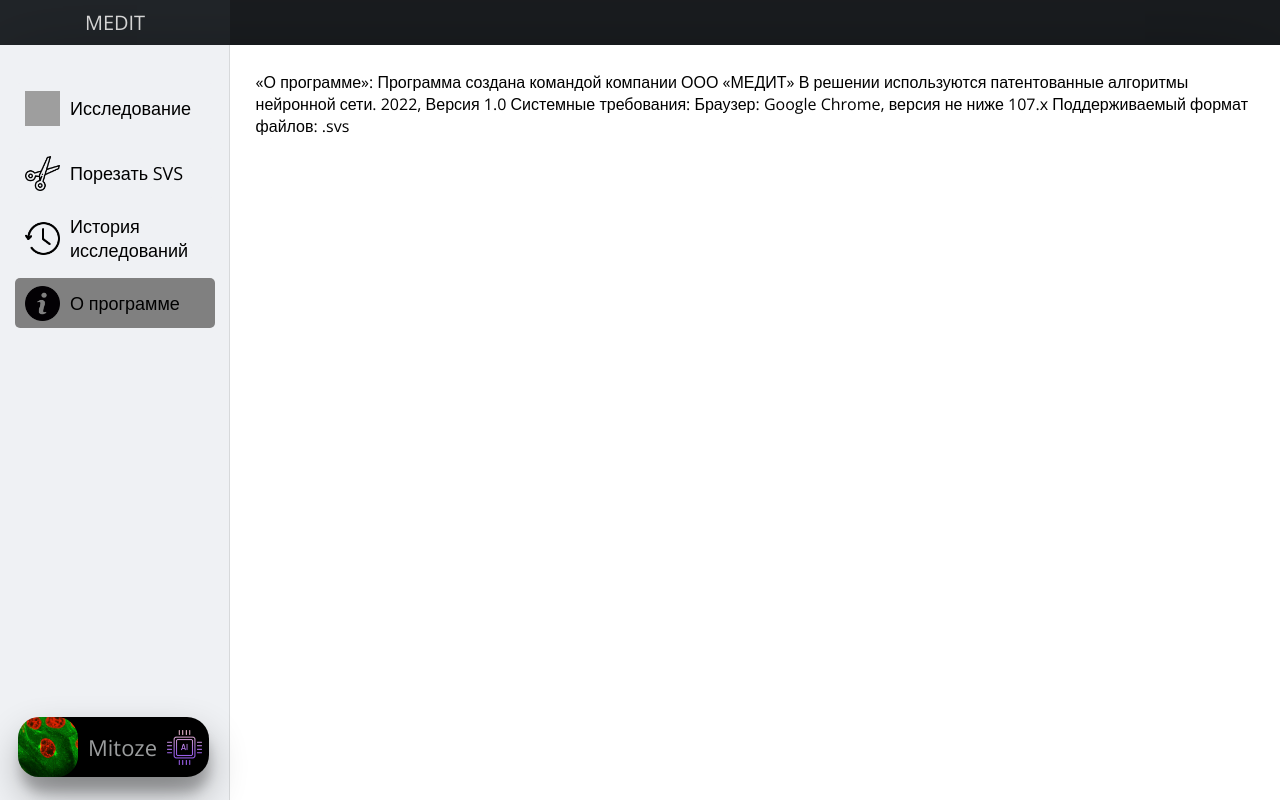
After one commit to MikhailKochan/MEDIT_API, a Flask app: page /info in a window 1280 px wide. The commit adds this page. Run offline with Flask 3, Linux system fonts and the light colour scheme; parts of the project's set-up code (start-up, migrations or seed data) failed here and were passed over; some libraries are stand-ins or nearby versions; some web fonts are replaced; grey boxes are pictures that could not be loaded.

Commit message:
add info template

```diff
--- a/app/main/routes.py
+++ b/app/main/routes.py
@@ -18,6 +18,12 @@ from app.celery_task.celery_task import make_predict_task, cutting_task, error_h
 def history():
     # if request.method == 'GET':
     return render_template('history.html', title='История исследований')
+
+
+@bp.route('/info', methods=['GET', 'POST'])
+def info():
+    # if request.method == 'GET':
+    return render_template('info.html', title='О программе')
 
 
 @bp.route('/get-zip/<string:filename>')
--- a/app/templates/base.html
+++ b/app/templates/base.html
@@ -1,6 +1,6 @@
 <!DOCTYPE html>
 
-<html lang="en">
+<html lang="ru">
 <head>
     <meta charset="UTF-8">
 <!--    <link href="/static/css/bootstrap.min.css" rel="stylesheet ">-->
@@ -9,10 +9,10 @@
     {% if title %}
         <title>MEDIT - {{ title }}</title>
     {% else %}
-        <title>Analysis Data</title>
+        <title>MEDIT</title>
     {% endif %}
     {% endblock %}
-
+    <link rel="icon" href="mitoz2.gif" type="image/gif" sizes="32x32">
 <!--    <script src="https://kit.fontawesome.com/1710e4743f.js" crossorigin="anonymous"></script>-->
 </head>
 <body>
@@ -31,10 +31,13 @@
                     <a id="menu_analysis" href="{{ url_for('main.predict_rout') }}"><img src="/static/logo/analysis.png" alt="#">Исследование</a>
                     <a id="menu_cutting" href="{{ url_for('main.cutting_rout_celery') }}"><img src="/static/logo/cutting.png" alt="#">Порезать SVS</a>
                     <a id="menu_history" href="{{ url_for('main.history') }}"><img src="/static/logo/history.png" alt="#">История исследований</a>
-                    <a id="menu_info" href="#"><img src="/static/logo/info.png" alt="#">О программе</a>
+                    <a id="menu_info" href="{{ url_for('main.info') }}"><img src="/static/logo/info.png" alt="#">О программе</a>
                 </div>
                 <div class="menu_logo">
-                <img id="logo" src="/static/logo/mitoz.gif" alt=""><p>Mitoze</p><img src="/static/logo/mitoz_ai.png" alt="#"></div>
+                    <img id="logo" src="/static/logo/mitoz.gif" alt="">
+                    <p>Mitoze</p>
+                    <img src="/static/logo/mitoz_ai.png" alt="#">
+                </div>
             </div>
             <div class="container-wrapper" style="align-items: center">
                 {% block content %}
--- a/app/templates/history.html
+++ b/app/templates/history.html
@@ -9,7 +9,7 @@
 }
 </style>
 
-<form action="{{url_for('main.predict_rout')}}" style="margin-top:0%" enctype="form-data" method="post">
+<form action="{{url_for('main.history')}}" style="margin-top:0%" enctype="form-data" method="post">
 
 </form>
 
--- /dev/null
+++ b/app/templates/info.html
@@ -0,0 +1,27 @@
+{% extends 'base.html' %}
+
+{% block content %}
+<style>
+    #menu_info{
+        background: gray;
+
+
+}
+</style>
+<div>
+        «О программе»:
+    Программа создана командой компании ООО «МЕДИТ»
+    В решении используются патентованные алгоритмы нейронной сети.
+    2022, Версия 1.0
+
+    Системные требования:
+    Браузер: Google Chrome, версия не ниже 107.x
+    Поддерживаемый формат файлов: .svs
+</div>
+
+
+
+
+
+{{ super() }}
+{% endblock %}
```
